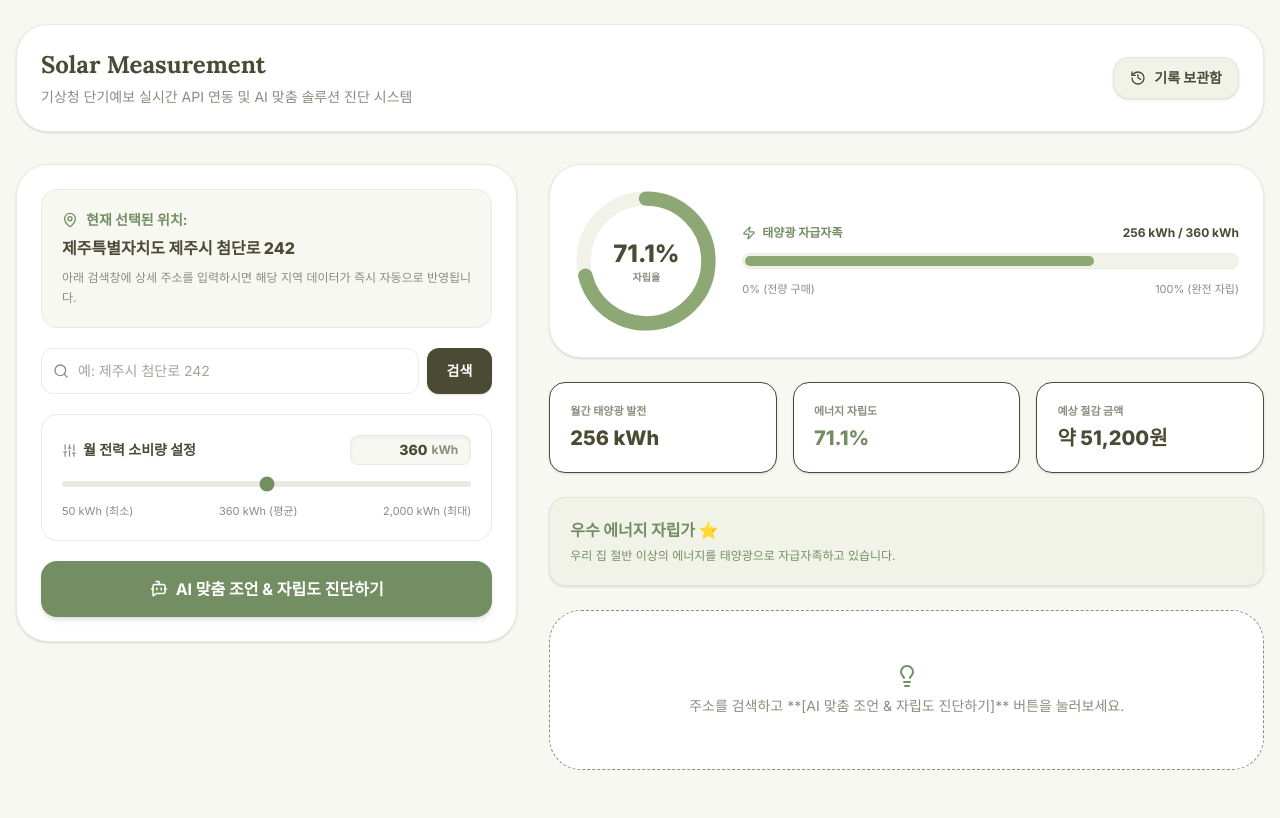
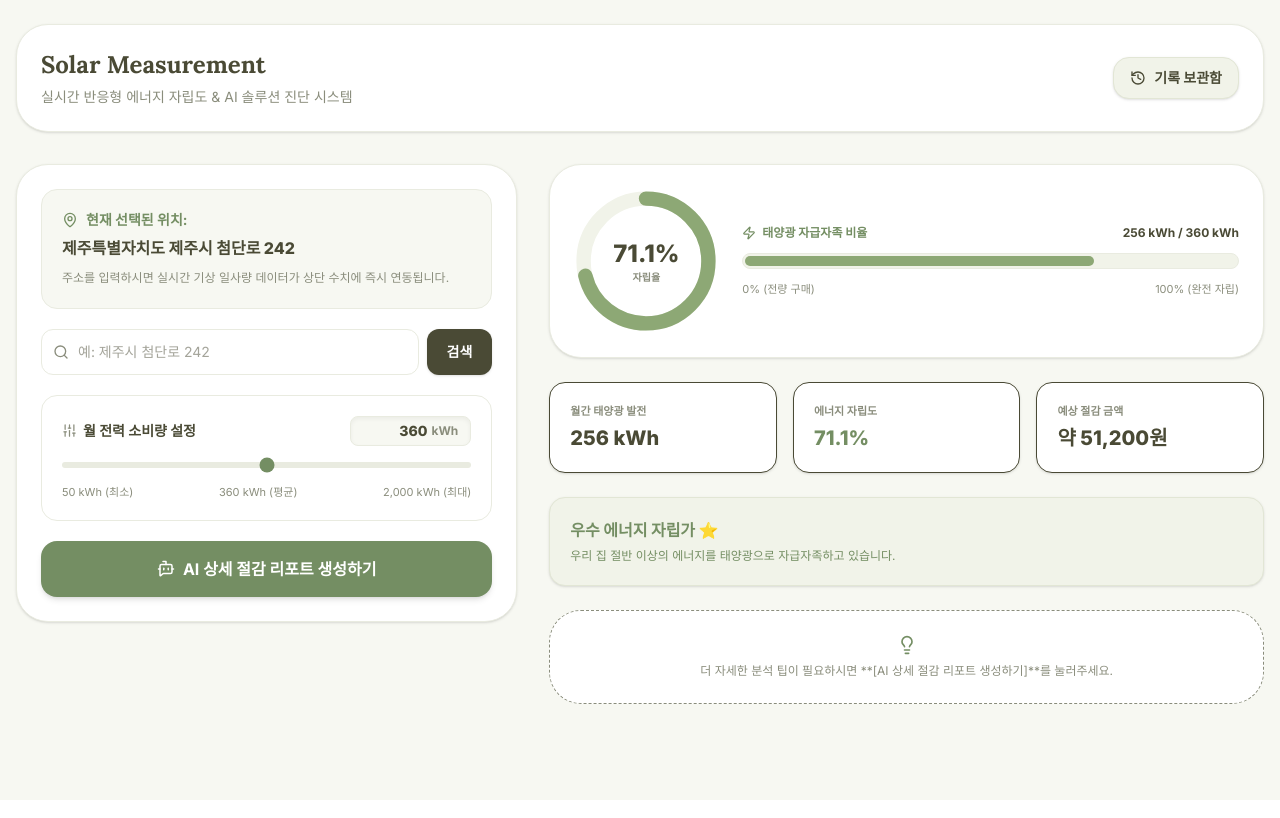
Before and after one commit to jnuh2610914-png/Solar-Measurement, a React (Vite) app: page / in a window 1280 px wide. Built offline with nearby package versions, Linux system fonts and the light colour scheme.

Commit message:
Update App.tsx

```diff
--- a/src/App.tsx
+++ b/src/App.tsx
@@ -161,6 +161,7 @@ export default function App() {
     }
   };
 
+  // ⚡ 실시간 수치 자동 계산
   useEffect(() => {
     const monthlyGen = Math.round(3 * sunshineHours * 0.75 * 30);
     setGeneration(monthlyGen);
@@ -175,6 +176,7 @@ export default function App() {
     triggerToast(`위치가 주소 기반으로 갱신되었습니다.`);
   };
 
+  // ⚡ 0.01초 만에 실시간 계산되는 자립율 및 절감 금액
   const computedRatio = consumption > 0 ? Math.round((generation / consumption) * 1000) / 10 : 0;
   const savedMoney = Math.round(generation * 200);
 
@@ -213,7 +215,8 @@ export default function App() {
     return adviceList;
   };
 
-  const handleAnalyze = async () => {
+  // ⚡ 지연 시간 없이 AI 조언 리포트만 생성
+  const handleAnalyze = () => {
     setLoading(true);
     setTimeout(() => {
       const aiAdvice = getAiAdvice(computedRatio, consumption);
@@ -251,8 +254,8 @@ ${aiAdvice.map(tip => `* ${tip}`).join("\n\n")}
       setHistory(prev => [newItem, ...prev]);
 
       setLoading(false);
-      triggerToast("AI 정밀 진단 및 조언 작성이 완료되었습니다! 🌱");
-    }, 1500);
+      triggerToast("AI 상세 조언 리포트 생성이 완료되었습니다! 🌱");
+    }, 400); // 지연 시간을 0.4초로 최소화
   };
 
   const deleteHistoryItem = (id: string, e: React.MouseEvent) => {
@@ -280,7 +283,7 @@ ${aiAdvice.map(tip => `* ${tip}`).join("\n\n")}
         <header className="bg-white border border-[#E9EBE0] rounded-[32px] p-6 shadow-sm mb-8 flex flex-col sm:flex-row justify-between items-start sm:items-center gap-4">
           <div>
             <h1 className="text-2xl font-serif font-bold text-[#4A4A35]">Solar Measurement</h1>
-            <p className="text-[#8A8D7C] text-sm mt-1.5">기상청 단기예보 실시간 API 연동 및 AI 맞춤 솔루션 진단 시스템</p>
+            <p className="text-[#8A8D7C] text-sm mt-1.5">실시간 반응형 에너지 자립도 & AI 솔루션 진단 시스템</p>
           </div>
           <button onClick={() => setShowHistory(!showHistory)} className="flex items-center gap-2 bg-[#F1F3E9] border border-[#E2E6D5] hover:bg-[#E9EBE0] text-[#4A4A35] px-4 py-2.5 rounded-2xl text-sm font-bold transition-all shadow-sm">
             <History size={16} />
@@ -303,7 +306,7 @@ ${aiAdvice.map(tip => `* ${tip}`).join("\n\n")}
                   </div>
                   <div className="font-extrabold text-base text-[#4A4A35] mb-2">{currentAddress}</div>
                   <p className="text-xs text-[#8A8D7C] leading-relaxed">
-                    아래 검색창에 상세 주소를 입력하시면 해당 지역 데이터가 즉시 자동으로 반영됩니다.
+                    주소를 입력하시면 실시간 기상 일사량 데이터가 상단 수치에 즉시 연동됩니다.
                   </p>
                 </div>
 
@@ -358,29 +361,18 @@ ${aiAdvice.map(tip => `* ${tip}`).join("\n\n")}
                   </div>
                 </div>
 
-                {/* 진단 및 AI 조언 생성 버튼 */}
+                {/* AI 상세 분석 리포트 버튼 */}
                 <button onClick={handleAnalyze} className="w-full bg-[#748E63] hover:bg-[#637d53] text-white py-4 rounded-2xl font-bold shadow-md text-base transition-all flex items-center justify-center gap-2">
-                  <BotMessageSquare size={18} /> AI 맞춤 조언 & 자립도 진단하기
+                  <BotMessageSquare size={18} /> AI 상세 절감 리포트 생성하기
                 </button>
               </div>
             </section>
 
-            {/* RIGHT PANEL */}
+            {/* RIGHT PANEL (⚡ 실시간 즉시 반응 영역) */}
             <section className="lg:col-span-7 space-y-6">
-              <AnimatePresence>
-                {loading && (
-                  <div className="bg-white border rounded-[32px] p-8 text-center flex flex-col items-center justify-center min-h-[350px] gap-4">
-                    <div className="w-10 h-10 rounded-full border-4 border-t-[#748E63] animate-spin" />
-                    <p className="text-sm font-semibold text-[#4A4A35]">AI가 지역 기상 조건과 사용량을 분석해 맞춤 조언을 작성 중입니다...</p>
-                  </div>
-                )}
-              </AnimatePresence>
-
-              {!loading && (
               <div className="space-y-6">
-                  {/* 📊 새로 추가된 에너지 자립도 원형/선형 차트 시각화 영역 */}
+                {/* 📊 즉시 반응하는 원형 & 선형 실시간 차트 */}
                 <div className="bg-white border border-[#E9EBE0] rounded-[32px] p-6 shadow-sm flex flex-col md:flex-row items-center gap-6">
-                    {/* 원형 도넛 그래프 */}
                   <div className="relative w-36 h-36 flex-shrink-0 flex items-center justify-center">
                     <svg className="w-full h-full transform -rotate-90" viewBox="0 0 120 120">
                       <circle cx="60" cy="60" r={radius} stroke="#F1F3E9" strokeWidth="12" fill="transparent" />
@@ -391,9 +383,8 @@ ${aiAdvice.map(tip => `* ${tip}`).join("\n\n")}
                         stroke={status.chartColor}
                         strokeWidth="12"
                         strokeDasharray={circumference}
-                          initial={{ strokeDashoffset: circumference }}
                         animate={{ strokeDashoffset }}
-                          transition={{ duration: 1, ease: "easeOut" }}
+                        transition={{ duration: 0.2, ease: "easeOut" }} // 애니메이션도 즉시 즉시 반응하도록 빠른 속도로 설정
                         strokeLinecap="round"
                         fill="transparent"
                       />
@@ -404,21 +395,18 @@ ${aiAdvice.map(tip => `* ${tip}`).join("\n\n")}
                     </div>
                   </div>
 
-                    {/* 에너지 자립 비중 바 시각화 */}
                   <div className="flex-1 w-full space-y-3">
                     <div className="flex justify-between text-xs font-bold">
-                        <span className="flex items-center gap-1.5 text-[#748E63]"><Zap size={14} /> 태양광 자급자족</span>
+                      <span className="flex items-center gap-1.5 text-[#748E63]"><Zap size={14} /> 태양광 자급자족 비율</span>
                       <span>{generation} kWh / {consumption} kWh</span>
                     </div>
 
-                      {/* 프로그레스 바 */}
                     <div className="w-full h-4 bg-[#F1F3E9] rounded-full overflow-hidden p-0.5 border border-[#E9EBE0]">
                       <motion.div
                         className="h-full rounded-full"
                         style={{ backgroundColor: status.chartColor }}
-                          initial={{ width: 0 }}
                         animate={{ width: `${Math.min(computedRatio, 100)}%` }}
-                          transition={{ duration: 1, ease: "easeOut" }}
+                        transition={{ duration: 0.2, ease: "easeOut" }}
                       />
                     </div>
 
@@ -435,23 +423,28 @@ ${aiAdvice.map(tip => `* ${tip}`).join("\n\n")}
                   <div className="bg-white border p-5 rounded-2xl shadow-sm"><span className="text-[11px] font-bold text-[#8A8D7C] block mb-1">예상 절감 금액</span><span className="text-xl font-black">약 {savedMoney.toLocaleString()}원</span></div>
                 </div>
 
-                  <div className={`p-5 rounded-2xl border ${status.color} shadow-sm`}>
+                <div className={`p-5 rounded-2xl border ${status.color} shadow-sm transition-all duration-200`}>
                   <h4 className="text-base font-black">{status.label}</h4>
                   <p className="text-xs mt-1 leading-relaxed">{status.desc}</p>
                 </div>
 
-                  {analysis ? (
+                {/* AI 리포트 출력 창 */}
+                {loading ? (
+                  <div className="bg-white border rounded-[32px] p-8 text-center flex flex-col items-center justify-center min-h-[160px] gap-3">
+                    <div className="w-6 h-6 rounded-full border-2 border-t-[#748E63] animate-spin" />
+                    <p className="text-xs font-semibold text-[#8A8D7C]">AI 솔루션 작성 중...</p>
+                  </div>
+                ) : analysis ? (
                   <div className="bg-white border rounded-[32px] p-6 shadow-sm prose text-sm text-[#5A5A40] leading-relaxed">
                     <Markdown>{analysis}</Markdown>
                   </div>
                 ) : (
-                    <div className="bg-white border rounded-[32px] p-8 text-center text-[#8A8D7C] text-sm min-h-[160px] flex flex-col items-center justify-center border-dashed gap-2">
-                      <Lightbulb size={24} className="text-[#748E63]" />
-                      <span>주소를 검색하고 **[AI 맞춤 조언 & 자립도 진단하기]** 버튼을 눌러보세요.</span>
+                  <div className="bg-white border rounded-[32px] p-6 text-center text-[#8A8D7C] text-sm flex flex-col items-center justify-center border-dashed gap-2">
+                    <Lightbulb size={20} className="text-[#748E63]" />
+                    <span className="text-xs">더 자세한 분석 팁이 필요하시면 **[AI 상세 절감 리포트 생성하기]**를 눌러주세요.</span>
                   </div>
                 )}
               </div>
-              )}
             </section>
           </div>
         ) : (
```
Lines whose indentation alone changed are shown as unchanged.
